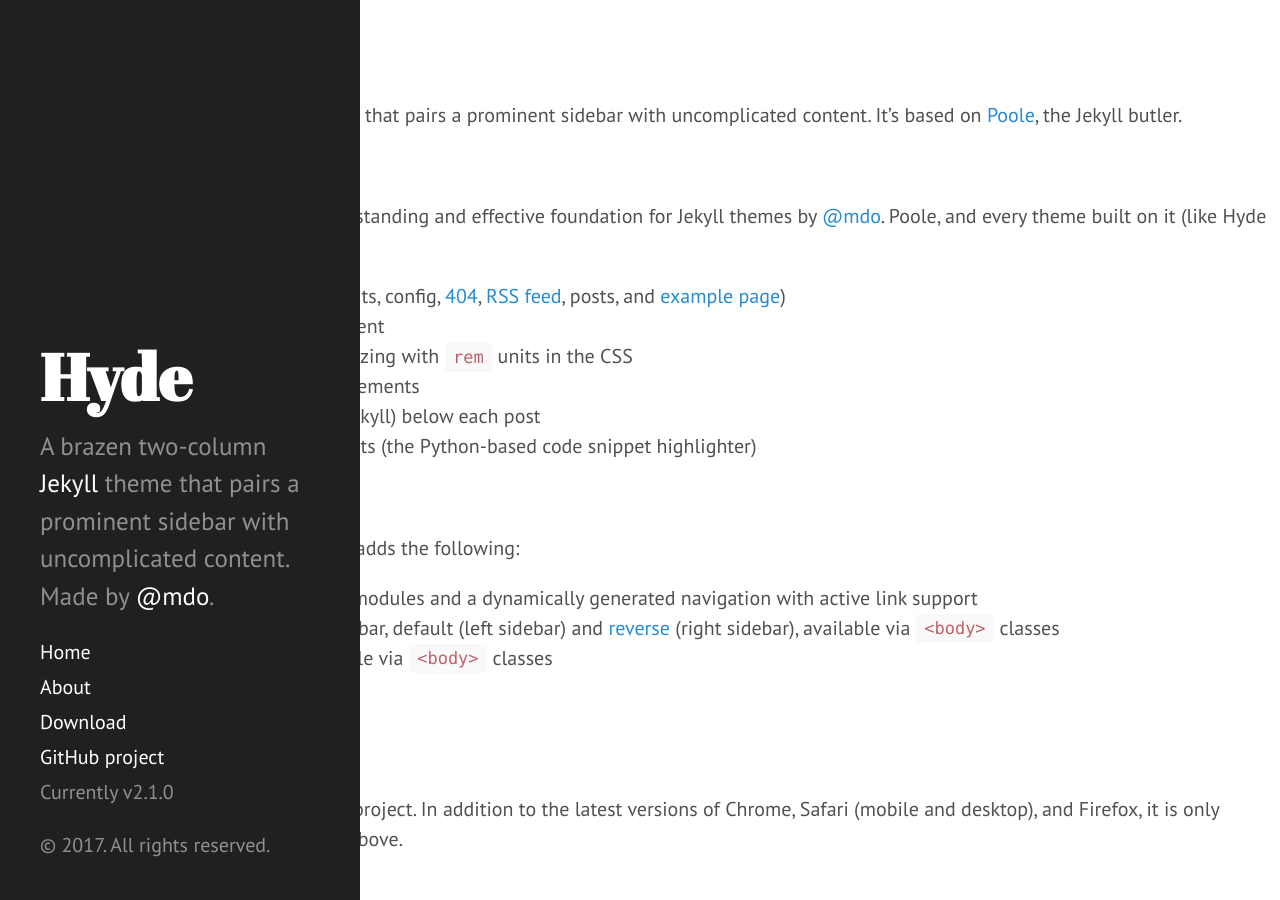
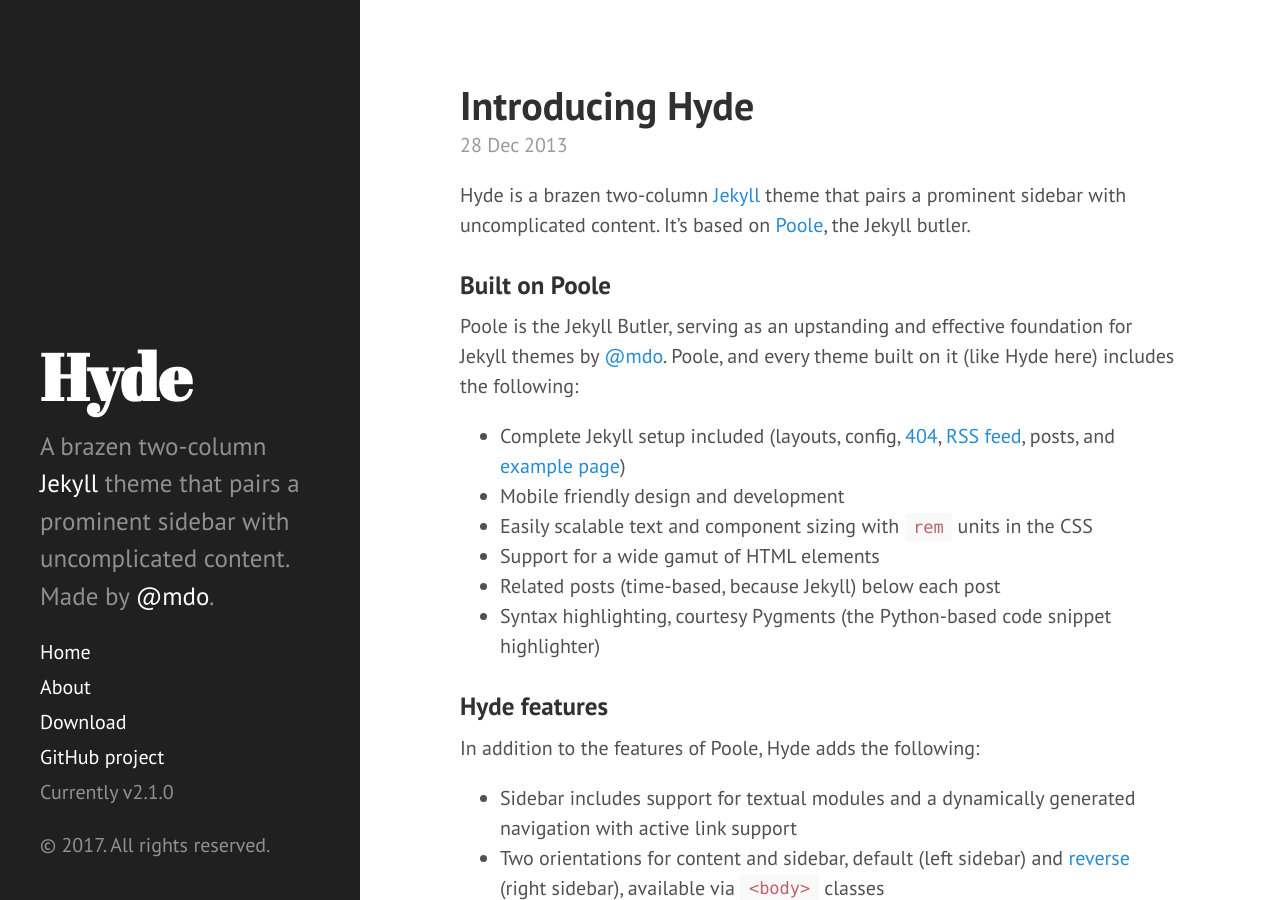
Before and after one commit to sdlfkorg/sdlfkorg.github.io, a Jekyll site: the page built from index.html, in a window 1280 px wide and 900 px high. Built offline with Jekyll 4.4.1, drawn with Linux system fonts in a browser that asks for light colours; the list of posts is cut into pages by our own code.

Commit message:
Update default.html

```diff
--- a/_layouts/default.html
+++ b/_layouts/default.html
@@ -7,7 +7,7 @@
 
     {% include sidebar.html %}
 
-    <div class="theme-base-08">
+    <div class="content container">
       {{ content }}
     </div>
 
```
